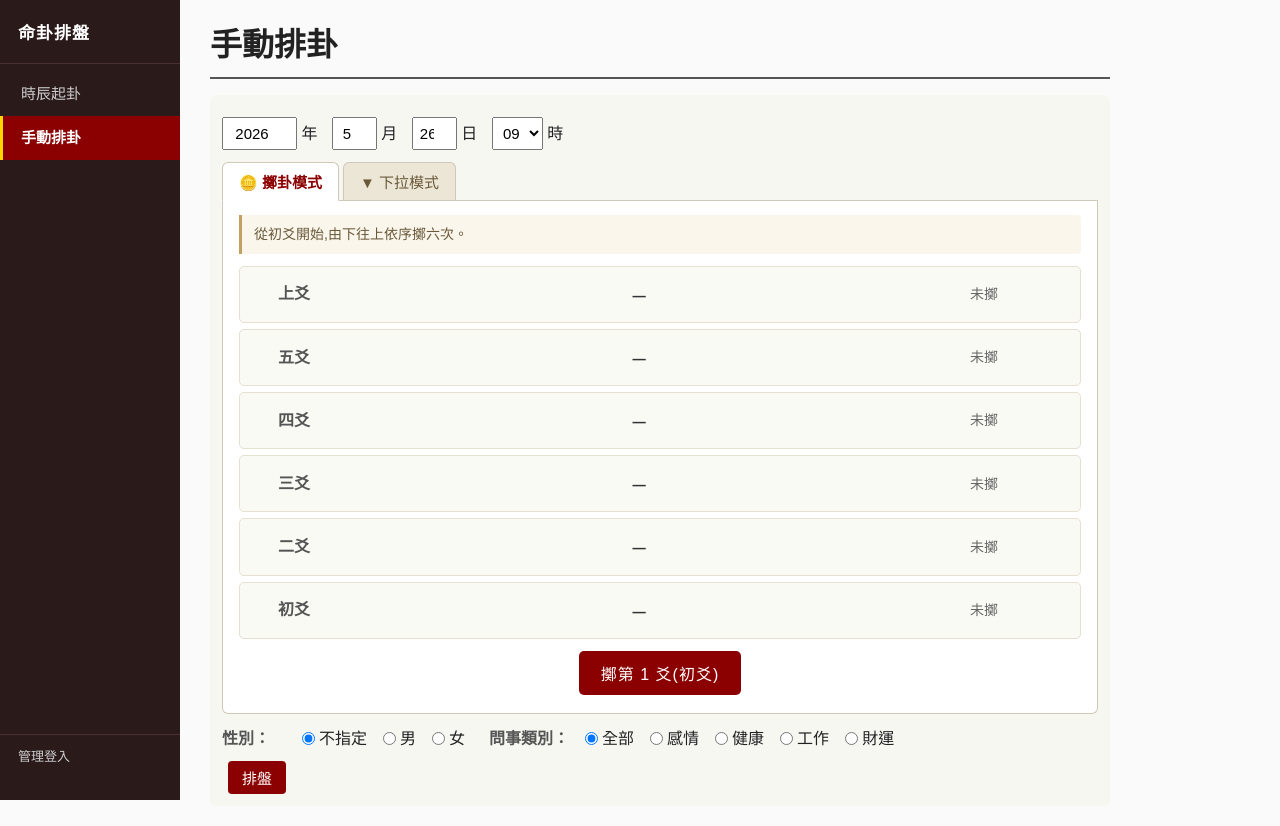
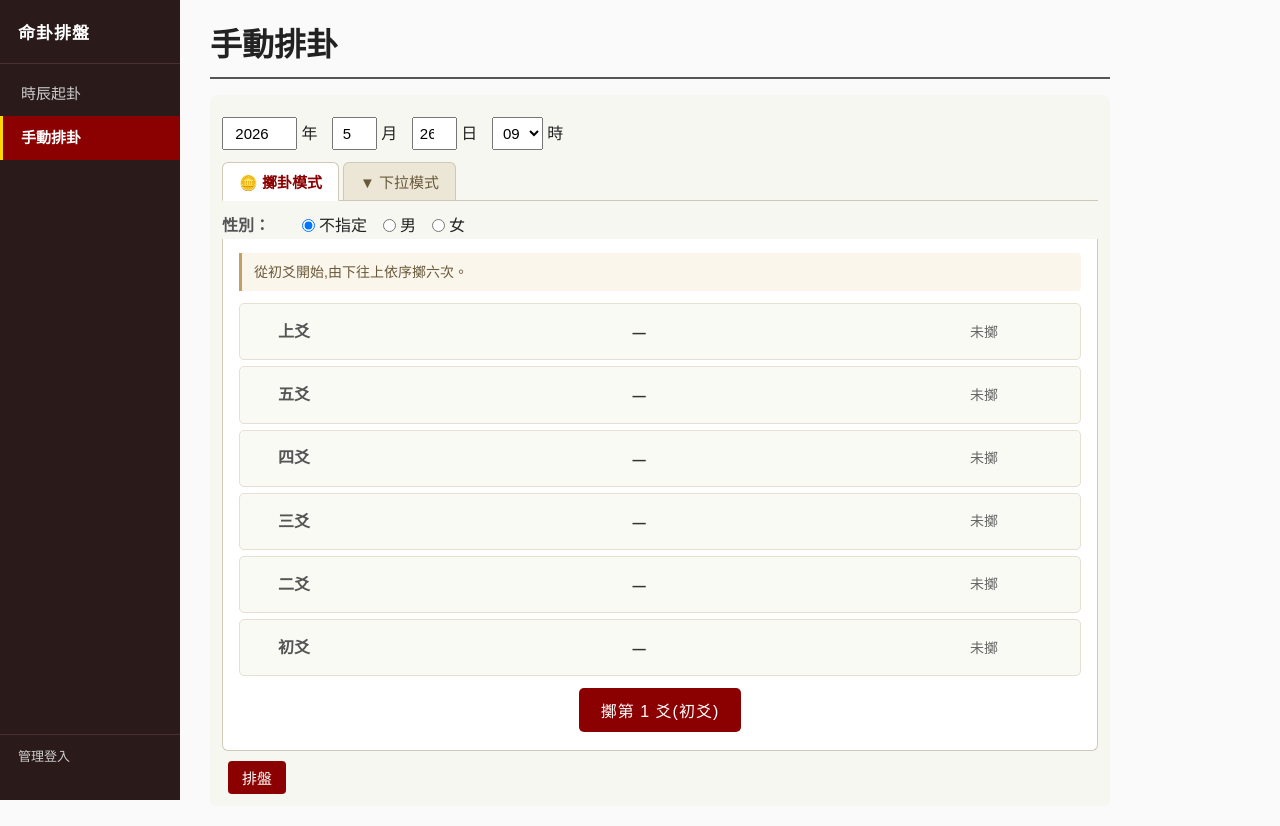
Before and after one commit to way503678/hexagram, a Flask app: page /manual in a window 1280 px wide. Run offline with Flask 3, Linux system fonts and the light colour scheme; some libraries are stand-ins or nearby versions.

Commit message:
Add gender selection options to manual.html

```diff
--- a/templates/manual.html
+++ b/templates/manual.html
@@ -29,6 +29,25 @@
     <button type="button" class="mode-tab active" data-mode="coin">🪙 擲卦模式</button>
     <button type="button" class="mode-tab" data-mode="manual">▼ 下拉模式</button>
   </div>
+
+  {# ---- 性別(移至所問之事上方)---- #}
+  <div class="manual-options" style="margin-top: 12px;">
+    <div class="opt-row">
+      <span class="opt-label">性別：</span>
+      <label class="opt-item">
+        <input type="radio" name="gender" value="" {% if not gender %}checked{% endif %}> 不指定
+      </label>
+      <label class="opt-item">
+        <input type="radio" name="gender" value="M" {% if gender == 'M' %}checked{% endif %}> 男
+      </label>
+      <label class="opt-item">
+        <input type="radio" name="gender" value="F" {% if gender == 'F' %}checked{% endif %}> 女
+      </label>
+    </div>
+  </div>
+
+  {# ---- 問事類別固定 all(原 radio 已移除)---- #}
+  <input type="hidden" name="aspect" value="all">
 
   {# ---- 所問之事(管理員專用,先填再擲卦)---- #}
   {% if session.get('is_admin') %}
@@ -94,42 +113,6 @@
   {% for i in range(6) %}
     <input type="hidden" name="y{{ i }}" id="hidden_y{{ i }}" value="{{ yao_vals[i] }}">
   {% endfor %}
-
-  {# ---- 性別 ---- #}
-  <div class="manual-options" style="margin-top: 12px;">
-    <div class="opt-row">
-      <span class="opt-label">性別：</span>
-      <label class="opt-item">
-        <input type="radio" name="gender" value="" {% if not gender %}checked{% endif %}> 不指定
-      </label>
-      <label class="opt-item">
-        <input type="radio" name="gender" value="M" {% if gender == 'M' %}checked{% endif %}> 男
-      </label>
-      <label class="opt-item">
-        <input type="radio" name="gender" value="F" {% if gender == 'F' %}checked{% endif %}> 女
-      </label>
-    </div>
-
-    {# ---- 問事類別 ---- #}
-    <div class="opt-row">
-      <span class="opt-label">問事類別：</span>
-      <label class="opt-item">
-        <input type="radio" name="aspect" value="all" {% if aspect_choice == 'all' %}checked{% endif %}> 全部
-      </label>
-      <label class="opt-item">
-        <input type="radio" name="aspect" value="love" {% if aspect_choice == 'love' %}checked{% endif %}> 感情
-      </label>
-      <label class="opt-item">
-        <input type="radio" name="aspect" value="health" {% if aspect_choice == 'health' %}checked{% endif %}> 健康
-      </label>
-      <label class="opt-item">
-        <input type="radio" name="aspect" value="work" {% if aspect_choice == 'work' %}checked{% endif %}> 工作
-      </label>
-      <label class="opt-item">
-        <input type="radio" name="aspect" value="wealth" {% if aspect_choice == 'wealth' %}checked{% endif %}> 財運
-      </label>
-    </div>
-  </div>
 
   <div style="margin-top: 10px;">
     <button type="submit">排盤</button>
```
